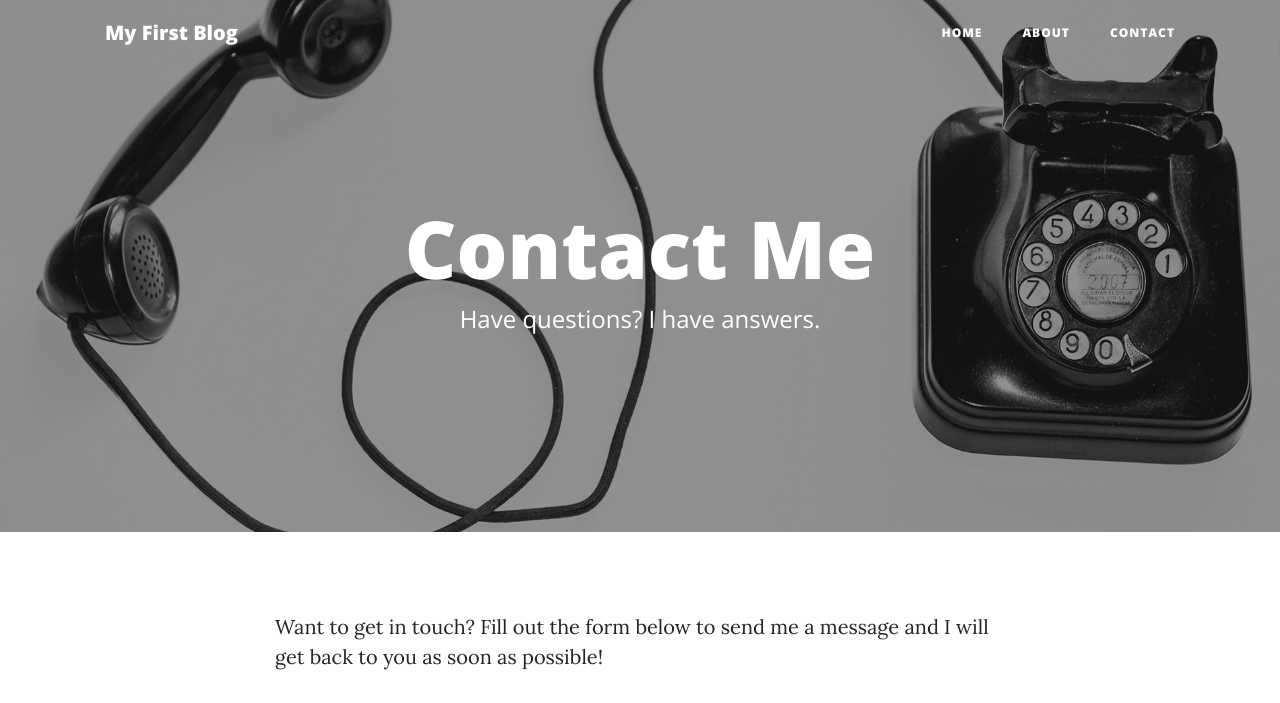
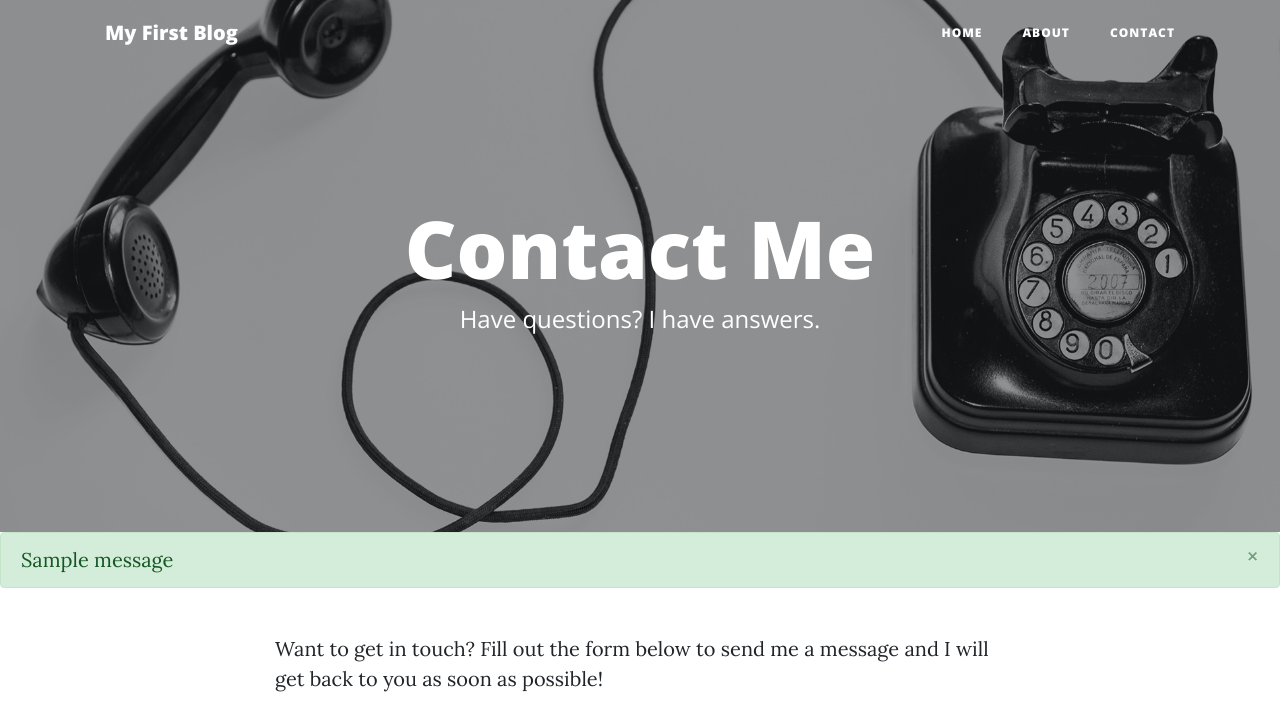
Before and after one commit to dayan2222/Python-Flask-Blog, a Flask app: page /contact in a window 1280 px wide. Shown: the top 703 px of the page. Run offline with Flask 2, Linux system fonts and the light colour scheme; tables that the repository leaves empty hold one stand-in row (values such as "Sample post"); one stand-in notice (Sample message) is shown; some libraries are stand-ins or nearby versions.

Commit message:
Updated Along with Flash messages

```diff
--- a/Templates/contact.html
+++ b/Templates/contact.html
@@ -3,7 +3,7 @@
 
   <!-- Page Header -->
 
-  <header class="masthead" style="background-image: url('{{ url_for('static', filename='img/contact-bg.jpg')}}')">
+  <header class="masthead mb-0" style="background-image: url('{{ url_for('static', filename='img/contact-bg.jpg')}}')">
     <div class="overlay"></div>
     <div class="container">
       <div class="row">
@@ -16,7 +16,19 @@
       </div>
     </div>
   </header>
-
+<!--Flash Message Content-->
+{% with messages = get_flashed_messages(with_categories = true) %}
+{% if messages %}
+{% for category,message in messages %}
+<div class="alert alert-{{category}} alert-dismissible fade show" role="alert">
+  {{message}}
+  <button type="button" class="close" data-dismiss="alert" aria-label="Close">
+    <span aria-hidden="true">&times;</span>
+  </button>
+</div>
+{% endfor %}
+{% endif %}
+{% endwith %}
   <!-- Main Content -->
   <div class="container">
     <div class="row">
--- a/app.py
+++ b/app.py
@@ -1,4 +1,4 @@
-from flask import Flask, render_template, request, session,redirect
+from flask import Flask, render_template, request, session,redirect,flash
 from flask_sqlalchemy import SQLAlchemy
 from datetime import datetime
 from werkzeug import secure_filename
@@ -54,6 +54,7 @@ class Posts(db.Model):
 
 @app.route("/")
 def home():
+    flash('Testing','success')
     posts = Posts.query.filter_by().all()
     last = math.ceil(len(posts) / int(params['no_of_posts']))
     # [0: params['no_of_posts']]
@@ -170,11 +171,12 @@ def contact():
         entry = Contacts(name=name, phone_num = phone, msg = message, date= datetime.now(),email = email )
         db.session.add(entry)
         db.session.commit()
-        mail.send_message('New message from ' + name,
-                          sender=email,
-                          recipients=[params['gmail-user']],
-                          body=message + "\n" + phone
-                          )
+        #mail.send_message('New message from ' + name,
+        #                  sender=email,
+        #                  recipients=[params['gmail-user']],
+        #                  body=message + "\n" + phone
+        #                  )
+        flash('Message has been sent successfully ', 'success')
     return render_template('contact.html', params=params)
 
 if __name__ == '__main__':
--- a/config.json
+++ b/config.json
@@ -9,7 +9,7 @@
     "git_url": "https://github.com/dayan2222",
     "blog_name": "My First Blog",
     "tag_line": "Python Flask",
-    "gmail-user": "email",
+    "gmail-user": "your_email",
     "gmail-password": "password",
     "About": "I'm a Front End Designer and Python Developer",
     "no_of_posts": 2,
```
Also changed, not shown: Templates/index.html (+15 -1 lines).
